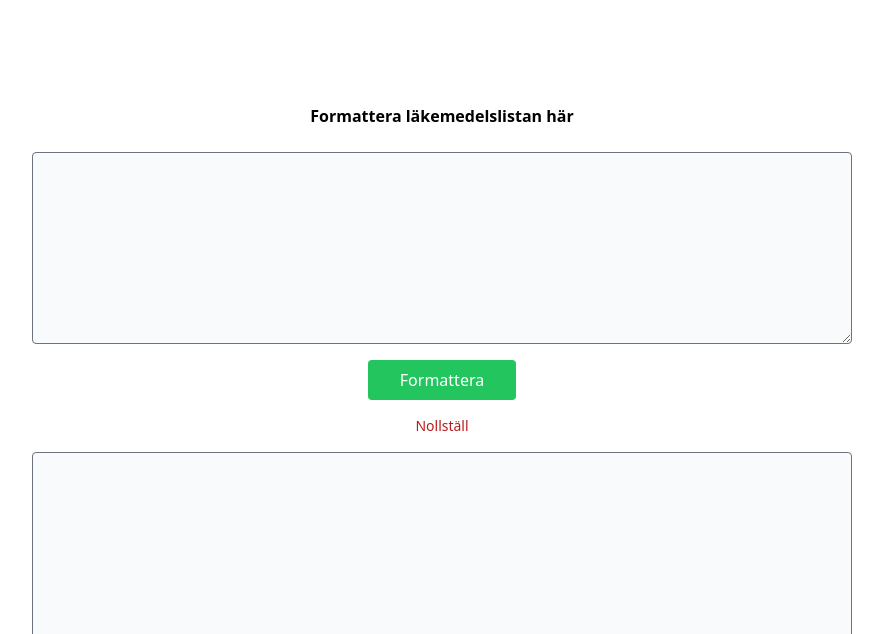
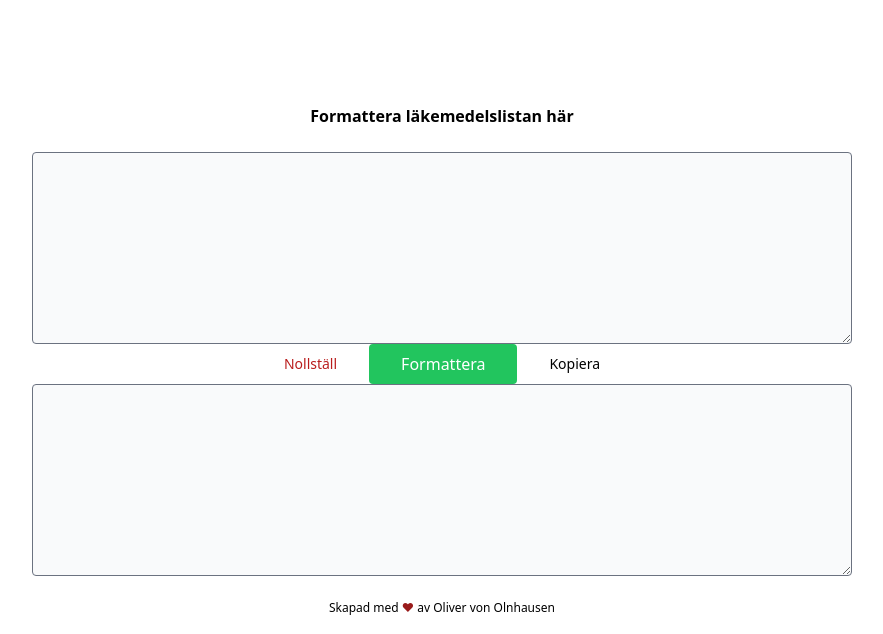
Before and after one commit to olivervo/clinisoft_tc, a website: page index.html in a window 1280 px wide. Shown: the top 634 px of the page, without its empty margins (198-1081 px from the left). Drawn offline with Linux system fonts and the light colour scheme.

Commit message:
Add favicon

```diff
--- a/index.html
+++ b/index.html
@@ -1,6 +1,7 @@
 <head>
     <meta charset="UTF-8">
     <meta name="viewport" content="width=device-width, initial-scale=1.0">
+    <link rel="icon" href="/favicon.ico" sizes="any">
     <link href="dist/output.css" rel="stylesheet">
     <script src="formatting.js"></script>
     <title>Clinisoft Formatter</title>
@@ -12,10 +13,16 @@
 
         <textarea id="medications" name="medications" class="w-[820px] p-4 bg-gray-50 h-48 whitespace-pre rounded" oninput="autosize(this);"></textarea>
 
-        <button class="mt-4 bg-green-500 text-white py-2 px-8 rounded" onclick="format()">Formattera</button>
-        <button class="mt-4 text-red-700 rounded text-sm" onclick="reset();">Nollställ</button>
-
-        <textarea id="results" class="bg-gray-50 h-48 mt-4 w-[820px] p-4 rounded" disabled></textarea>
+        <div class="flex mt-8">
+            <button class="text-red-700 rounded text-sm px-8" onclick="reset();">Nollställ</button>
+            <button class="bg-green-500 text-white py-2 rounded flex items-center px-8" onclick="format()">
+                <svg xmlns="http://www.w3.org/2000/svg" fill="none" viewBox="0 0 24 24" stroke-width="1.5" stroke="currentColor" class="w-0 h-0 mr-2 -ml-2 opacity-0 transition-all duration-150" id="success">
+                    <path stroke-linecap="round" stroke-linejoin="round" d="M9 12.75L11.25 15 15 9.75M21 12a9 9 0 11-18 0 9 9 0 0118 0z" />
+                </svg>
+                Formattera</button>
+            <button class="text-black rounded text-sm px-8" onclick="copy();">Kopiera</button>
+        </div>
+        <textarea id="results" class="bg-gray-50 h-48 mt-8 w-[820px] p-4 rounded" disabled></textarea>
 
         <div class="text-xs p-6">Skapad med <span class="text-red-800">&hearts;</span> av Oliver von Olnhausen</div>
         <a href="https://github.com/olivervo/medications_formatter" target="_blank"><img src="https://img.shields.io/badge/github-%23121011.svg?style=Flat-square&logo=github&logoColor=white" alt=""></a>
```
Also changed, not shown: favicon.ico (added).
